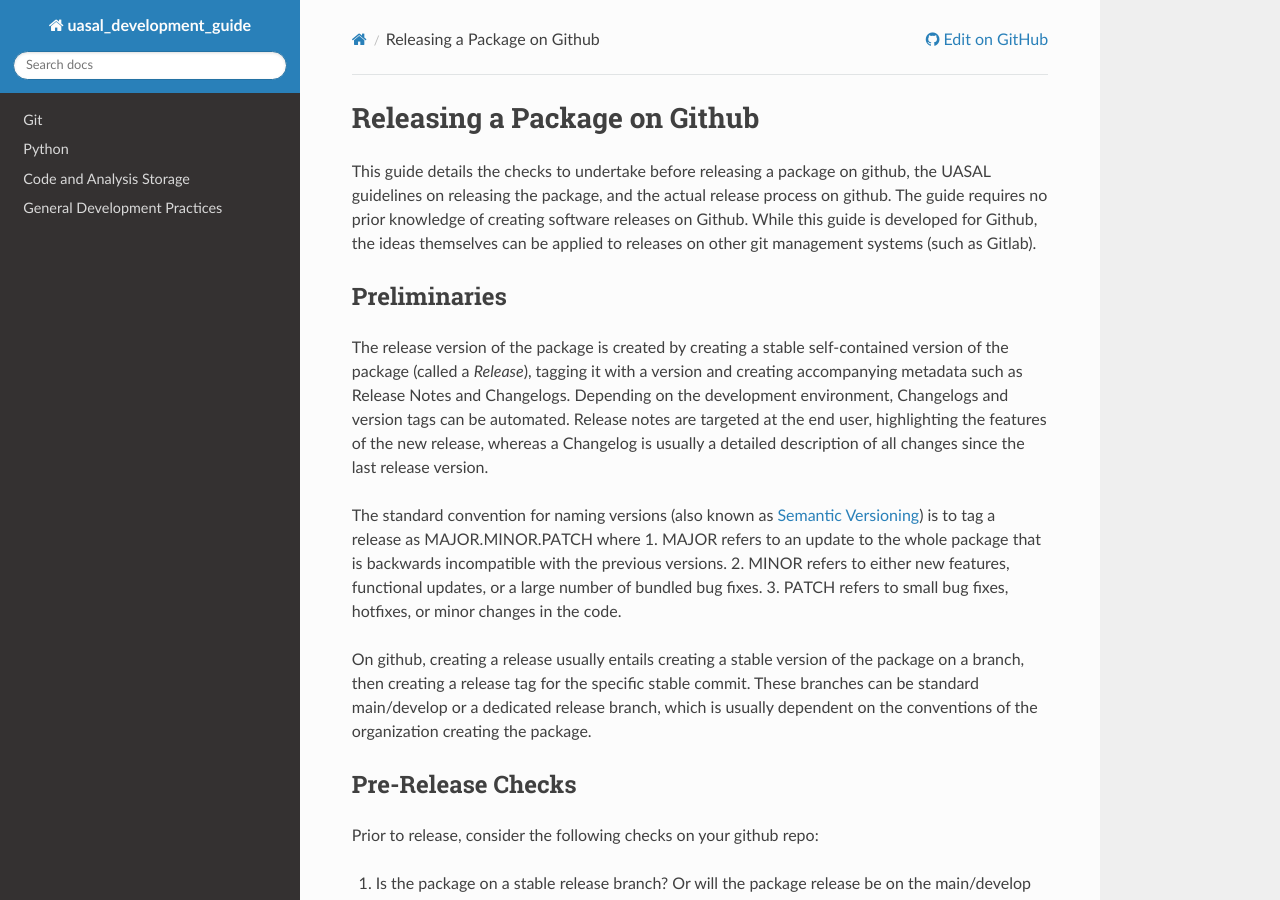
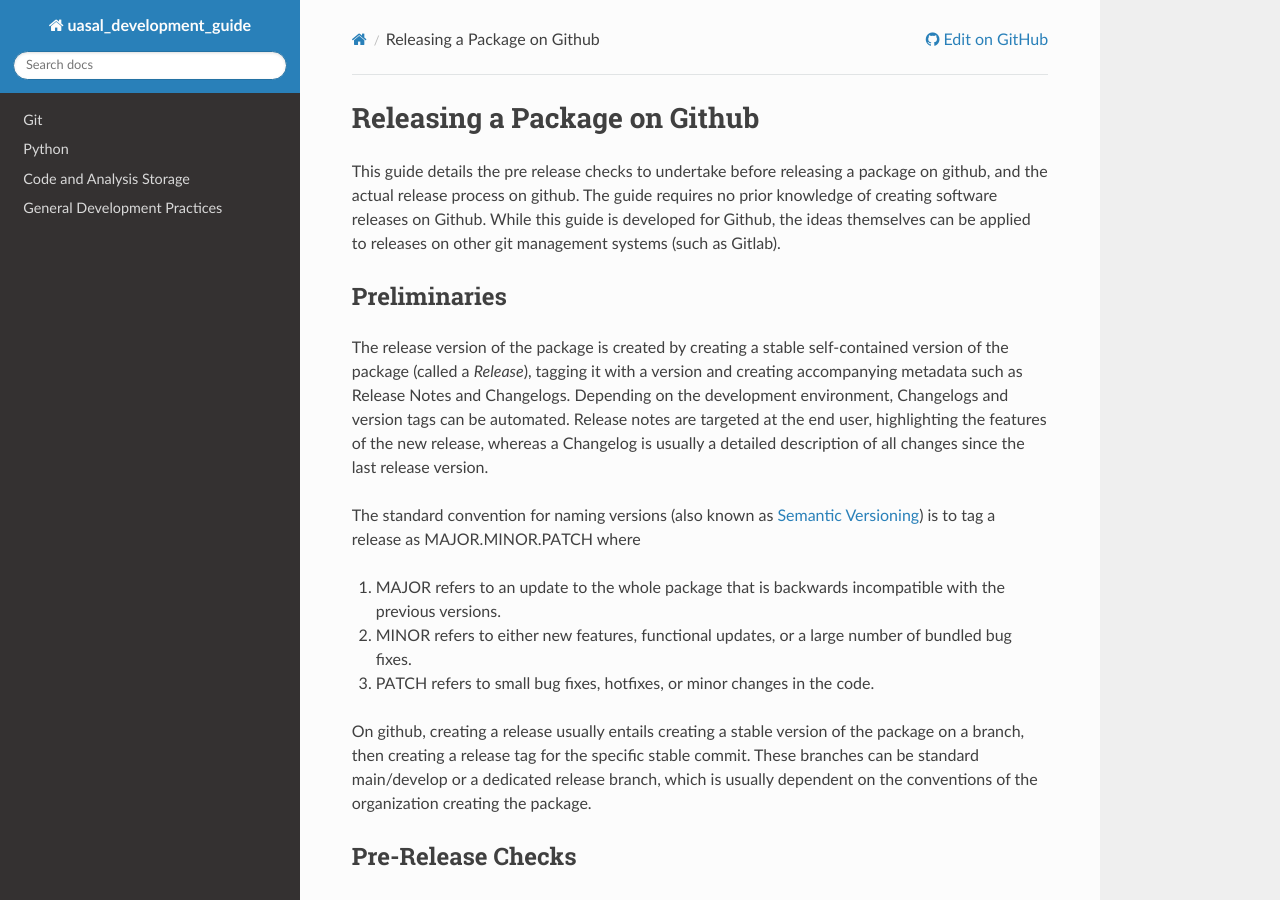
Before and after one commit to uasal/uasal_development_guide, a Sphinx documentation site: the page built from source/git/git_package_release_guide.rst, in a window 1280 px wide and 900 px high. Built offline with Sphinx 7.4.7 and the Read the Docs theme 3.1.0, drawn with Linux system fonts in a browser that asks for light colours.

Commit message:
Updated language, fixed enumeration

```diff
--- a/source/git/git_package_release_guide.rst
+++ b/source/git/git_package_release_guide.rst
@@ -1,7 +1,7 @@
 Releasing a Package on Github
 =============================
 
-This guide details the checks to undertake before releasing a package on github, the UASAL guidelines on releasing the package, and the actual release process on github. The guide requires no prior knowledge of creating software releases on Github. While this guide is developed for Github, the ideas themselves can be applied to releases on other git management systems (such as Gitlab).
+This guide details the pre release checks to undertake before releasing a package on github, and the actual release process on github. The guide requires no prior knowledge of creating software releases on Github. While this guide is developed for Github, the ideas themselves can be applied to releases on other git management systems (such as Gitlab).
 
 Preliminaries
 ~~~~~~~~~~~~~
@@ -9,6 +9,7 @@
 The release version of the package is created by creating a stable self-contained version of the package (called a *Release*), tagging it with a version and creating accompanying metadata such as Release Notes and Changelogs. Depending on the development environment, Changelogs and version tags can be automated. Release notes are targeted at the end user, highlighting the features of the new release, whereas a Changelog is usually a detailed description of all changes since the last release version.
 
 The standard convention for naming versions (also known as `Semantic Versioning <https://semver.org/>`__) is to tag a release as MAJOR.MINOR.PATCH where
+
 1. MAJOR refers to an update to the whole package that is backwards incompatible with the previous versions.
 2. MINOR refers to either new features, functional updates, or a large number of bundled bug fixes.
 3. PATCH refers to small bug fixes, hotfixes, or minor changes in the code.
```
